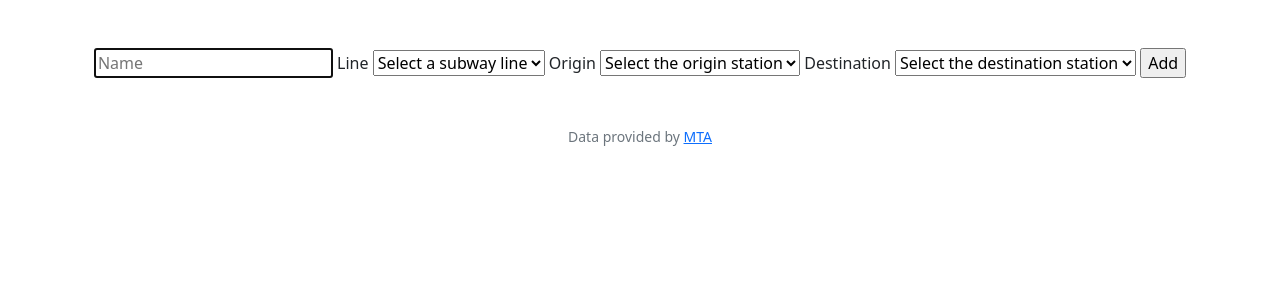
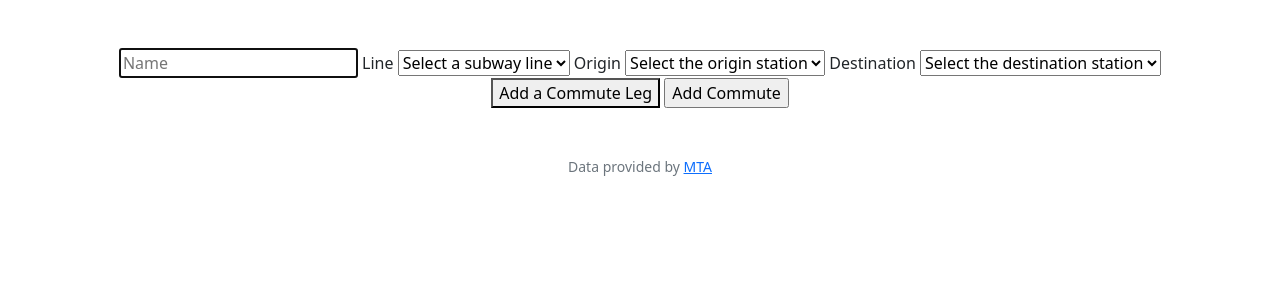
Before and after one commit to StephenDiscenza/Is_My_Commute_-ed, a Flask app: page /addcommute in a window 1280 px wide. Shown: the part 66-366 px from the top of the page. Run offline with Flask 2, Linux system fonts and the light colour scheme; the visitor is signed in with stand-in values (Sample User, id 1).

Commit message:
can add multi-leg commutes

```diff
--- a/app/routes.py
+++ b/app/routes.py
@@ -1,3 +1,5 @@
+from crypt import methods
+from imp import reload
 from flask import redirect, render_template, request, session, Response
 from werkzeug.security import check_password_hash
 from flask_session import Session
@@ -5,7 +7,7 @@ import json
 
 from app import app
 from app.route_helpers import login_required, apology, validate_user_data
-from app.database_helpers import get_user_info, add_user, get_commutes, get_leg_data, get_stations_by_line, add_commute_to_db
+from app.database_helpers import get_user_info, add_user, get_commutes, get_leg_data, get_stations_by_line, add_commute_to_db, delete_commute_from_db
 
 
 @app.route('/')
@@ -124,6 +126,14 @@ def add_commute():
     return redirect('/')
 
 
+@app.route('/deletecommute', methods=['POST'])
+@login_required
+def delete_commute():
+    commute_id = request.form.get('commute_id')
+    delete_commute_from_db(commute_id)
+    return redirect('/')
+
+
 @app.route('/getstations')
 def get_stations():
     args = request.args
--- a/app/static/new_commute.js
+++ b/app/static/new_commute.js
@@ -1,6 +1,6 @@
+let leg_index = 1;
 
-
-function update_drop_downs(line) {
+function update_drop_downs(line, leg_num) {
     // Call the getstations endpoint to get a list of stations based on the supplied line.
     // This is actually a list of dicts with the form [{"name": "name1", "id", "id1"}}
     // Update the options for origin and destination with said list
@@ -21,12 +21,10 @@ function update_drop_downs(line) {
                 }
                 response.json().then(function(data) {
                     console.log(data);
-                    // The origin and terminations will have to be looped through as well. Hard coding to 1 to get things working
-                    let j = 1;
                     for(var i = 0; i < data.length; i++){
-                        let origin_element_id = "origin_name" + j.toString();
+                        let origin_element_id = "origin_name" + leg_index.toString();
                         document.getElementById(origin_element_id).options[i] = new Option(data[i].name, data[i].id + "|" + data[i].name);
-                        let termination_element_id = "termination_name" + j.toString();
+                        let termination_element_id = "termination_name" + leg_index.toString();
                         document.getElementById(termination_element_id).options[i] = new Option(data[i].name, data[i].id + "|" + data[i].name);
                     };
                 });
@@ -37,3 +35,32 @@ function update_drop_downs(line) {
         });
     return true;
 }
+
+
+function add_commute_leg() {
+    leg_index += 1;
+    var commute_form = document.getElementById('leg_data');
+
+    // Create the line selection
+    var line = document.createElement("select");
+    line.setAttribute("name", "line" + leg_index.toString());
+    line.setAttribute("id", "line" + leg_index.toString());
+    line.setAttribute("onChange", "update_drop_downs(this.options[this.selectedIndex].value, " + leg_index.toString() + ")");
+    // Copy all the subway lines from the original commute leg to this new one
+    var orig_line = document.getElementById('line1');
+    line.innerHTML = line.innerHTML + orig_line.innerHTML;
+
+    // Create the origin and destination selects
+    var origin = document.createElement("select");
+    origin.setAttribute("name", "origin_name" + leg_index.toString());
+    origin.setAttribute("id", "origin_name" + leg_index.toString());
+    var termination = document.createElement("select");
+    termination.setAttribute("name", "termination_name" + leg_index.toString());
+    termination.setAttribute("id", "termination_name" + leg_index.toString());
+
+    commute_form.append(line);
+    commute_form.append(origin);
+    commute_form.append(termination);
+    return true;
+
+}
--- a/app/templates/new_commute.html
+++ b/app/templates/new_commute.html
@@ -10,11 +10,10 @@
 
 {% block main %}
 <form action="/addcommute" method="POST" class="form">
-    <div class="form_group">
+    <div class="form_group" id="leg_data">
         <input autocomplete="off" autofocus name="name" placeholder="Name" type="text">
-        <!-- need to be able to enter mutiple legs of a commute. start with just one leg to get it working -->
-        Line <select name="line1" id="line1" onChange="update_drop_downs(this.options[this.selectedIndex].value)">
-            <option value="" selected="selected">Select a subway line</option>
+        Line <select name="line1" id="line1" onChange="update_drop_downs(this.options[this.selectedIndex].value, 1)">
+            <option value="" disabled selected="selected">Select a subway line</option>
             {% for line in lines %}
                 <option value={{ line }}>{{ line }}</option>
             {% endfor %}
@@ -25,8 +24,9 @@
         Destination <select name="termination_name1" id="termination_name1">
             <option value="" selected="selected">Select the destination station</option>
         </select>
-        <!-- Eventual end tag for some kind of commute leg grouping -->
-        <input type="submit" value="Add">
+        <div></div>
     </div>
+    <button type="button" onclick="add_commute_leg()">Add a Commute Leg</button>
+    <input type="submit" value="Add Commute">
 </form>
 {% endblock %}
```
Also changed, not shown: app/database_helpers.py (+10 -0 lines), 1 other file.
